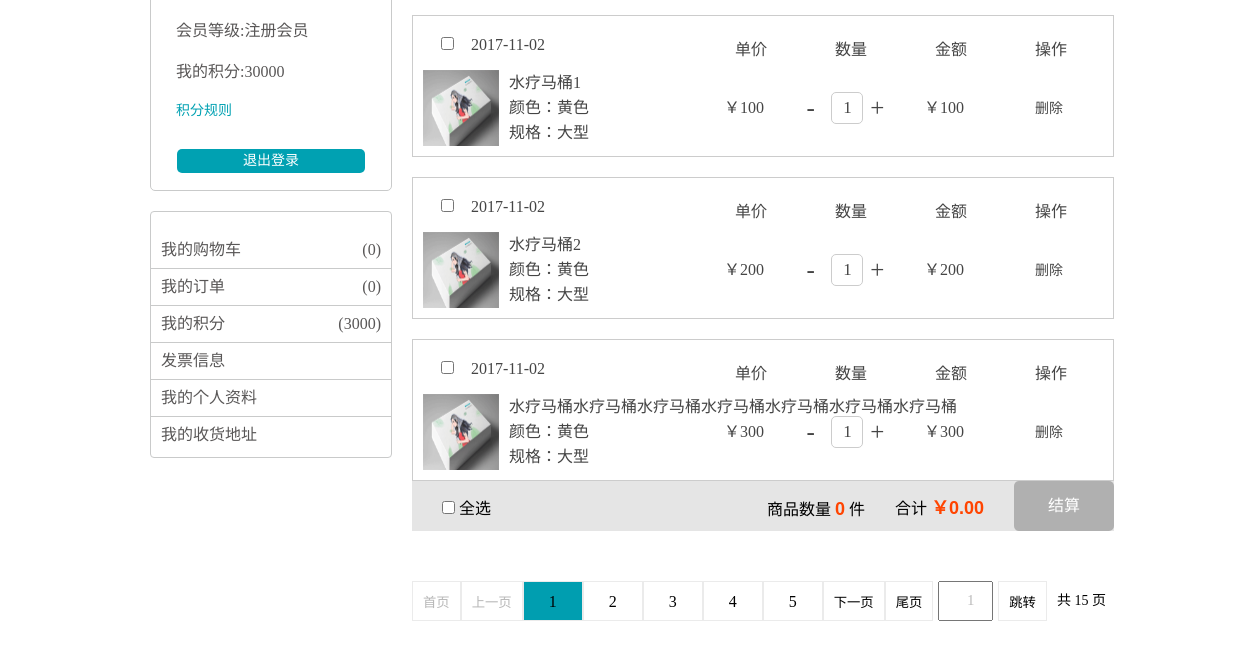
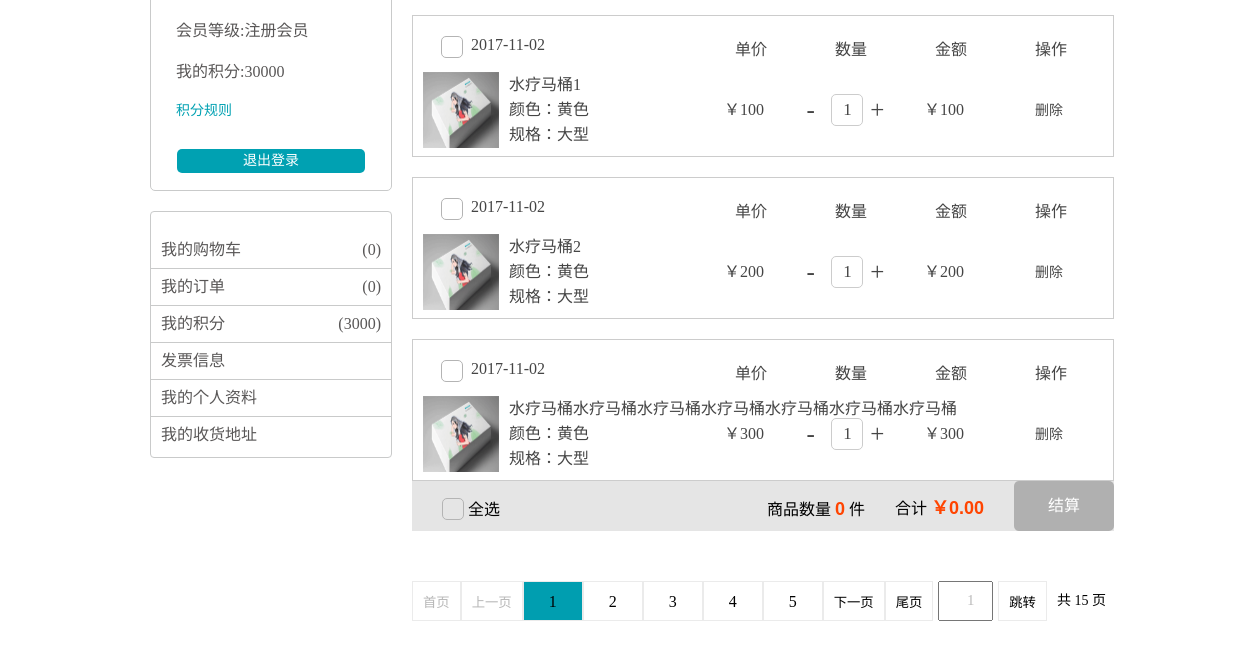
Before and after one commit to qdlyh/idear, a website: page PCidear/src/myCart.html in a window 1280 px wide. Shown: the part 716-1376 px from the top of the page, 0-1243 px from the left. Drawn offline with nearby package versions, Linux system fonts and the light colour scheme; files that its build step writes are made by us from their sources; files whose address does not match are found by name.

Commit message:
Update cart.scss

```diff
--- a/PCidear/src/sass/cart.scss
+++ b/PCidear/src/sass/cart.scss
@@ -134,7 +134,10 @@
     .goods-check {
         float: left;
         line-height: 50px;
-        margin: 3px 0 0 30px;
+        margin: 4px 0 0 30px;
+        .goods-check-text{
+            vertical-align: 10%;
+        }
     }
     .total-content {
         display: flex;
@@ -144,10 +147,10 @@
             margin: 0 30px;
         }
         i {
-            color: #f40;
+            color: #FF4400;
             font-weight: 700;
             font-size: 18px;
-            font-family: tohoma, arial;
+            font-family: arial;
         }
         .total-btn-false {
             a {
@@ -187,3 +190,41 @@
         }
     }
 }
+
+.goods-checkbox input[type="checkbox"] {
+    display: none;
+}
+
+.goods-checkbox input[type="checkbox"]+i {
+    position: relative;
+    display: inline-block;
+    width: 20px;
+    height: 20px;
+    border-radius: 5px;
+    border: #b4b4b4 1px solid;
+    &::after {
+        border: 2px solid transparent;
+        border-left: 0;
+        border-top: 0;
+        content: " ";
+        bottom: 3px;
+        left: 6px;
+        position: absolute;
+        width: 6px;
+        height: 17px;
+        transform: rotate(45deg) scale(0);
+        transition: transform .2s;
+    }
+}
+
+.goods-checkbox input[type="checkbox"]:checked+i {
+    background: #00A1B2;
+    transition: .2s;
+    -webkit-transition: .2s;
+    border: transparent 1px solid;
+    &::after {
+        content: " ";
+        border-color: #fff;
+        transform: rotate(45deg) scale(1);
+    }
+}
```
